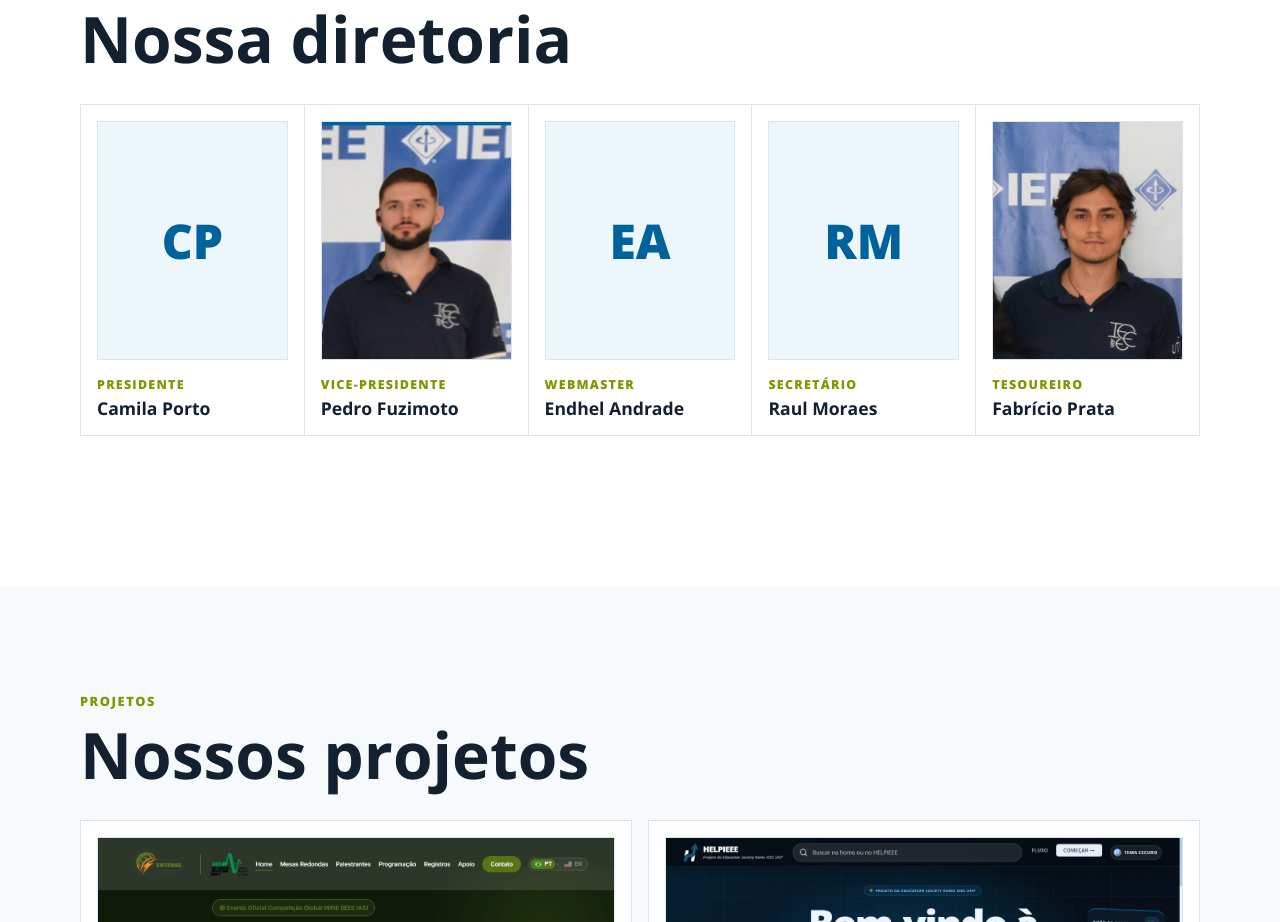
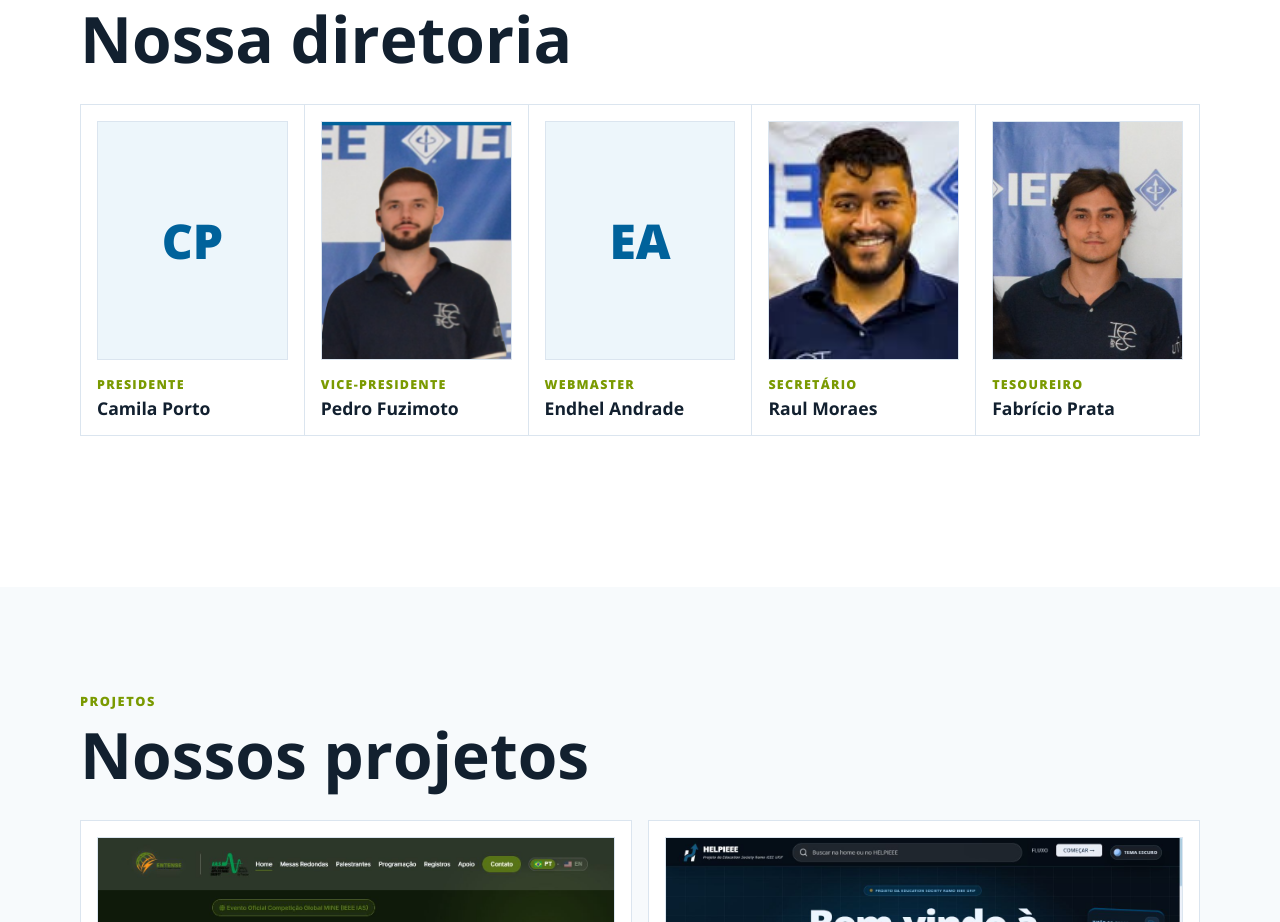
Before and after one commit to CSIEEEUFJF/SiteRamo, a React (Vite) app: page / in a window 1280 px wide. Shown: the part 1820-2742 px from the top of the page. Built offline with nearby package versions, Linux system fonts and the light colour scheme.

Commit message:
Add Raul Moraes profile photo

```diff
--- a/src/main.jsx
+++ b/src/main.jsx
@@ -148,7 +148,7 @@ const boardMembers = [
   {
     role: 'Secretário',
     name: 'Raul Moraes',
-    photo: '',
+    photo: '/assets/presidents/raul-moraes.jpg',
   },
   {
     role: 'Tesoureiro',
```
Also changed, not shown: public/assets/presidents/raul-moraes.jpg (added).
